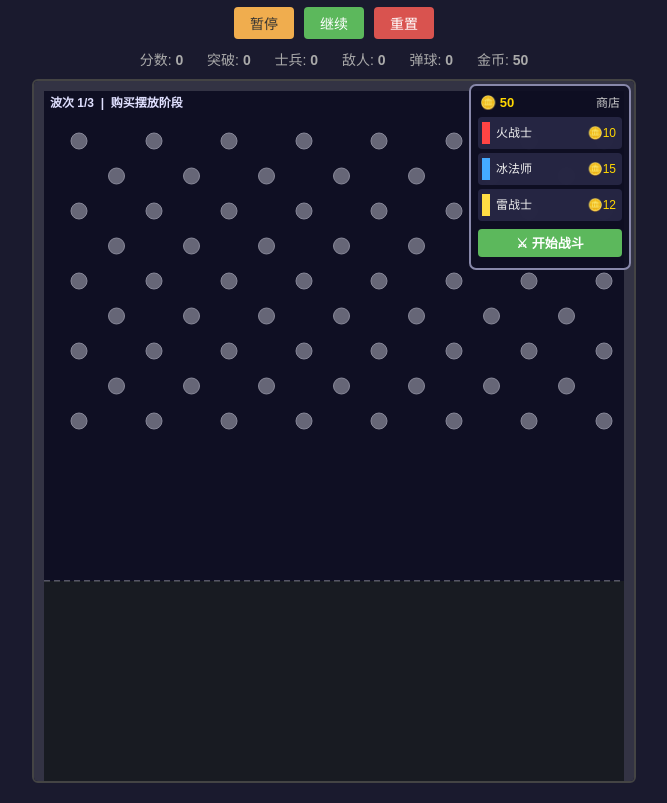
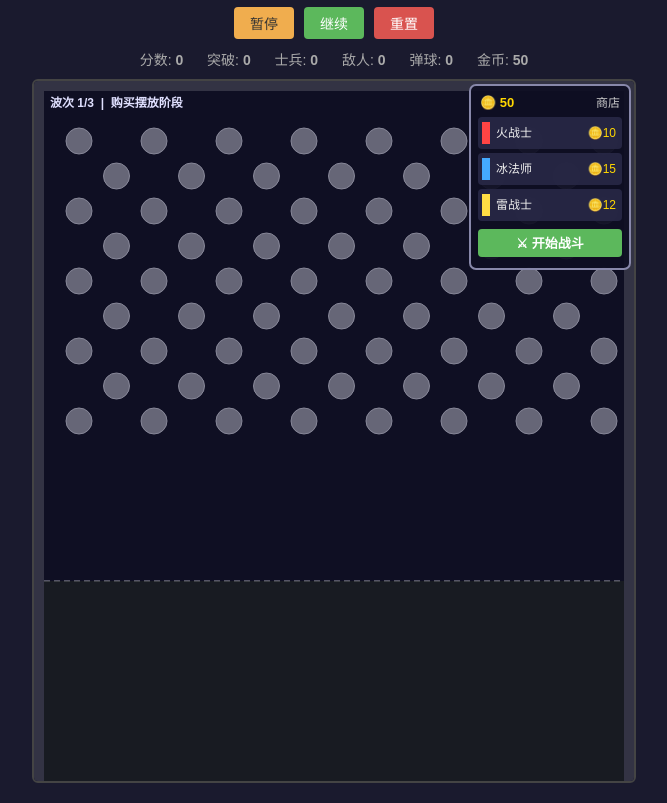
Before and after one commit to memeoo123/TDHtmlDemo, a website: page index.html in a window 1280 px wide. Shown: the part 58-861 px from the top of the page, without its empty margins (306-973 px from the left). Drawn offline with Linux system fonts and the light colour scheme.

Commit message:
修改文档，json用不了，用js

```diff
--- /dev/null
+++ b/balance-config.js
@@ -0,0 +1,10 @@
+// 游戏平衡参数配置 - 修改此文件后刷新页面即可生效
+const BALANCE_CONFIG_EXTERNAL = {
+    meleeRange: 34,
+    enemySpawnInterval: 3000,
+    maxBalls: 100,
+    maxSoldiers: 50,
+    maxEnemies: 30,
+    projectileRadius: 3,
+    unitSize: 28
+};
--- a/balance-config.json
+++ /dev/null
@@ -1,9 +0,0 @@
-{
-    "meleeRange": 16,
-    "enemySpawnInterval": 3000,
-    "maxBalls": 100,
-    "maxSoldiers": 50,
-    "maxEnemies": 30,
-    "projectileRadius": 3,
-    "unitSize": 12
-}
--- /dev/null
+++ b/enemy-config.js
@@ -0,0 +1,24 @@
+// 敌人类型配置 - 修改此文件后刷新页面即可生效
+const ENEMY_CONFIG_EXTERNAL = {
+    GRUNT: {
+        name: '步兵',
+        color: '#AA3333',
+        combatType: 'melee',
+        hp: 6,
+        attack: 1.5,
+        speed: 1,
+        score: 10
+    },
+    ARCHER: {
+        name: '弓箭手',
+        color: '#33AA33',
+        combatType: 'ranged',
+        hp: 3,
+        attack: 1,
+        speed: 0.8,
+        attackRange: 120,
+        projectileSpeed: 3,
+        attackInterval: 1200,
+        score: 15
+    }
+};
--- a/enemy-config.json
+++ /dev/null
@@ -1,23 +0,0 @@
-{
-  "GRUNT": {
-    "name": "步兵",
-    "color": "#AA3333",
-    "combatType": "melee",
-    "hp": 4,
-    "attack": 1,
-    "speed": 1,
-    "score": 10
-  },
-  "ARCHER": {
-    "name": "弓箭手",
-    "color": "#33AA33",
-    "combatType": "ranged",
-    "hp": 2,
-    "attack": 1.5,
-    "speed": 0.8,
-    "attackRange": 120,
-    "projectileSpeed": 3,
-    "attackInterval": 1200,
-    "score": 15
-  }
-}
--- a/index.html
+++ b/index.html
@@ -66,6 +66,12 @@
     <canvas id="gameCanvas" width="600" height="700"></canvas>
 
 <script src="board-config.js"></script>
+<script src="physics-config.js"></script>
+<script src="balance-config.js"></script>
+<script src="level-config.js"></script>
+<script src="piece-config.js"></script>
+<script src="enemy-config.js"></script>
+<script src="wave-config.js"></script>
 <script src="initial-layout.js"></script>
 <script src="combat-behaviors.js"></script>
 <script src="combat-renderers.js"></script>
@@ -105,20 +111,28 @@ const PhysicsConfig = {
     pinCollisionDampening: 0.92,
     wallCollisionDampening: 0.9,
     ballRadius: 5,
-    pinCollisionRadius: 8
+    pinCollisionRadius: 13
 };
 
 // ============================================================
+// 等级倍率配置（内置默认值，可被外部 JSON 覆盖）
+// ============================================================
+const LevelConfig = {
+    multipliers: [1.0, 1.0, 1.3, 1.6, 2.0, 2.5],
+    maxLevel: 5
+};
+
+// ============================================================
 // 游戏平衡参数配置（内置默认值，可被外部 JSON 覆盖）
 // ============================================================
 const BalanceConfig = {
-    meleeRange: 16,
+    meleeRange: 34,
     enemySpawnInterval: 3000,
     maxBalls: 100,
     maxSoldiers: 50,
     maxEnemies: 30,
     projectileRadius: 3,
-    unitSize: 12
+    unitSize: 28
 };
 
 // ============================================================
@@ -134,7 +148,8 @@ let PIECE_TYPES = {
         soldierHP: 5,
         soldierAttack: 2,
         soldierSpeed: 1.5,
-        price: 10
+        price: 10,
+        skill: { name: '烈焰光环', type: 'aura', damagePerSecond: 0.5, radius: 40 }
     },
     ICE: {
         name: '冰法师',
@@ -148,7 +163,8 @@ let PIECE_TYPES = {
         attackRange: 150,
         projectileSpeed: 4,
         attackInterval: 1000,
-        price: 15
+        price: 15,
+        skill: { name: '冰霜减速', type: 'slow', slowFactor: 0.5, duration: 2000 }
     },
     THUNDER: {
         name: '雷战士',
@@ -159,7 +175,8 @@ let PIECE_TYPES = {
         soldierHP: 3,
         soldierAttack: 3,
         soldierSpeed: 2,
-        price: 12
+        price: 12,
+        skill: { name: '连锁闪电', type: 'chain', chainCount: 2, chainDamageRatio: 0.5, chainRange: 60 }
     }
 };
 let PIECE_TYPE_LIST = Object.values(PIECE_TYPES);
@@ -196,10 +213,9 @@ class ChessPiece {
         this.level = level;
     }
 
-    // 等级倍率表：1→1.0, 2→1.3, 3→1.6, 4→2.0, 5→2.5
+    // 等级倍率表：从 LevelConfig 读取
     static getLevelMultiplier(level) {
-        const multipliers = [1.0, 1.0, 1.3, 1.6, 2.0, 2.5];
-        return multipliers[level] || 1.0;
+        return LevelConfig.multipliers[level] || 1.0;
     }
 
     // 获取升级后的有效属性
@@ -241,6 +257,12 @@ class ChessPiece {
         const vy = Math.sin(angle) * speed;
         // 合并基础配置与升级后的有效属性，确保 Soldier 继承增强数值
         const effectiveType = Object.assign({}, this.type, this.getEffectiveStats());
+        // 5 级棋子的弹球携带技能
+        if (this.hasSkill() && this.type.skill) {
+            effectiveType.skill = this.type.skill;
+        } else {
+            delete effectiveType.skill;
+        }
         return new Ball(this.pinPoint.x, this.pinPoint.y, vx, vy, effectiveType);
     }
 }
@@ -290,13 +312,15 @@ class Soldier {
         this.target = null;
         this.size = BalanceConfig.unitSize;
         this.direction = 1; // 士兵向右移动
+        // 5 级棋子的弹球携带技能，传递给士兵
+        this.skill = type.skill || null;
     }
     update(dt, enemies, now) {
         if (!this.alive) return;
         const behavior = COMBAT_BEHAVIORS[this.combatType];
         if (behavior) {
             behavior.findTarget(this, enemies);
-            behavior.move(this, dt);
+            behavior.move(this, dt, { enemies: enemies });
         }
         // 超出右边界移除
         if (this.x > BoardConfig.width) {
@@ -320,8 +344,8 @@ let ENEMY_TYPES = {
         name: '步兵',
         color: '#AA3333',
         combatType: 'melee',
-        hp: 4,
-        attack: 1,
+        hp: 6,
+        attack: 1.5,
         speed: 1,
         score: 10
     },
@@ -329,8 +353,8 @@ let ENEMY_TYPES = {
         name: '弓箭手',
         color: '#33AA33',
         combatType: 'ranged',
-        hp: 2,
-        attack: 1.5,
+        hp: 3,
+        attack: 1,
         speed: 0.8,
         attackRange: 120,
         projectileSpeed: 3,
@@ -365,6 +389,15 @@ class Enemy {
     }
     update(dt, soldiers, now) {
         if (!this.alive) return;
+        // 检查减速效果过期
+        if (this._slowExpiry && performance.now() >= this._slowExpiry) {
+            if (this._originalSpeed) {
+                this.speed = this._originalSpeed;
+            }
+            this._slowExpiry = null;
+            this._slowFactor = null;
+            this._originalSpeed = null;
+        }
         const behavior = COMBAT_BEHAVIORS[this.combatType];
         if (behavior) {
             behavior.findTarget(this, soldiers);
@@ -454,9 +487,24 @@ class Combat {
             if (!behavior || !behavior.canEngage(s, s.target)) continue;
             // 只有近战型才在此处理伤害（远程由 processRangedAttacks 处理）
             if (s.combatType === 'melee') {
-                s.target.takeDamage(s.attack * dt / 1000);
+                const dmg = s.attack * dt / 1000;
+                s.target.takeDamage(dmg);
                 s.takeDamage(s.target.attack * dt / 1000);
-            }
+                // 连锁闪电技能：攻击时跳跃到附近敌人
+                if (s.skill && s.skill.type === 'chain' && behavior.applyChainLightning) {
+                    behavior.applyChainLightning(s, s.target, dmg, enemies);
+                }
+            }
+        }
+        // 近战敌人主动攻击士兵（处理敌人锁定远程士兵等情况）
+        for (const e of enemies) {
+            if (!e.alive || e.combatType !== 'melee' || !e.target || !e.target.alive) continue;
+            const eBehavior = COMBAT_BEHAVIORS[e.combatType];
+            if (!eBehavior || !eBehavior.canEngage(e, e.target)) continue;
+            // 避免与近战士兵重复计算（近战vs近战已在上面处理）
+            if (e.target.combatType === 'melee') continue;
+            const dmg = e.attack * dt / 1000;
+            e.target.takeDamage(dmg);
         }
     }
 
@@ -468,11 +516,16 @@ class Combat {
             if (!behavior || !behavior.canEngage(s, s.target)) continue;
             if ((now - s.lastAttackTime) >= s.attackInterval) {
                 s.lastAttackTime = now;
-                projectiles.push(new Projectile(
+                const proj = new Projectile(
                     s.x, s.y - s.size / 2,
                     s.target.x, s.target.y - s.target.size / 2,
                     s.attack, s.projectileSpeed, true
-                ));
+                );
+                // 携带技能信息供命中时使用
+                if (s.skill) {
+                    proj._sourceSkill = s.skill;
+                }
+                projectiles.push(proj);
             }
         }
         for (const e of enemies) {
@@ -493,10 +546,18 @@ class Combat {
     static processProjectiles(projectiles, soldiers, enemies) {
         for (const p of projectiles) {
             if (!p.alive) continue;
+            let hitTarget = null;
             if (p.fromFriendly) {
-                p.checkHit(enemies);
+                hitTarget = p.checkHit(enemies);
             } else {
-                p.checkHit(soldiers);
+                hitTarget = p.checkHit(soldiers);
+            }
+            // 冰霜减速技能：投射物命中时减缓敌人速度
+            if (hitTarget && p._sourceSkill && p._sourceSkill.type === 'slow') {
+                const rangedBehavior = COMBAT_BEHAVIORS['ranged'];
+                if (rangedBehavior && rangedBehavior.applySlowEffect) {
+                    rangedBehavior.applySlowEffect({ skill: p._sourceSkill }, hitTarget);
+                }
             }
         }
     }
@@ -853,13 +914,13 @@ class Renderer {
             ctx.stroke();
             // 棋子名称
             ctx.fillStyle = '#fff';
-            ctx.font = '9px sans-serif';
+            ctx.font = '12px sans-serif';
             ctx.textAlign = 'center';
-            ctx.fillText(pin.chessPiece.type.name[0], pin.x, pin.y + 3);
+            ctx.fillText(pin.chessPiece.type.name[0], pin.x, pin.y + 4);
             // 等级标识
             const level = pin.chessPiece.level;
             ctx.fillStyle = level >= 5 ? '#FFD700' : '#ccc';
-            ctx.font = 'bold 8px sans-serif';
+            ctx.font = 'bold 10px sans-serif';
             ctx.textAlign = 'center';
             ctx.fillText('Lv.' + level, pin.x, pin.y - pin.radius - 3);
         }
@@ -1631,60 +1692,28 @@ class Game {
 }
 
 // ============================================================
-// 外部配置加载
-// ============================================================
-async function loadConfigs() {
-    try {
-        const res = await fetch('physics-config.json');
-        if (res.ok) {
-            const data = await res.json();
-            Object.assign(PhysicsConfig, data);
-            console.log('已加载外部物理参数配置');
-        }
-    } catch (e) {
-        console.warn('加载 physics-config.json 失败，使用内置默认配置', e);
-    }
-    try {
-        const res = await fetch('balance-config.json');
-        if (res.ok) {
-            const data = await res.json();
-            Object.assign(BalanceConfig, data);
-            console.log('已加载外部平衡参数配置');
-        }
-    } catch (e) {
-        console.warn('加载 balance-config.json 失败，使用内置默认配置', e);
-    }
-    try {
-        const res = await fetch('piece-config.json');
-        if (res.ok) {
-            const data = await res.json();
-            PIECE_TYPES = data;
-            PIECE_TYPE_LIST = Object.values(PIECE_TYPES);
-            console.log('已加载外部棋子配置');
-        }
-    } catch (e) {
-        console.warn('加载 piece-config.json 失败，使用内置默认配置', e);
-    }
-    try {
-        const res = await fetch('enemy-config.json');
-        if (res.ok) {
-            const data = await res.json();
-            ENEMY_TYPES = data;
-            ENEMY_TYPE_LIST = Object.values(ENEMY_TYPES);
-            console.log('已加载外部敌人配置');
-        }
-    } catch (e) {
-        console.warn('加载 enemy-config.json 失败，使用内置默认配置', e);
-    }
-    try {
-        const res = await fetch('wave-config.json');
-        if (res.ok) {
-            const data = await res.json();
-            WAVE_CONFIGS = data;
-            console.log('已加载外部波次配置');
-        }
-    } catch (e) {
-        console.warn('加载 wave-config.json 失败，使用内置默认配置', e);
+// 外部配置加载（从外部 JS 全局变量覆盖内置默认值）
+// ============================================================
+function loadConfigs() {
+    if (typeof PHYSICS_CONFIG_EXTERNAL !== 'undefined') {
+        Object.assign(PhysicsConfig, PHYSICS_CONFIG_EXTERNAL);
+    }
+    if (typeof BALANCE_CONFIG_EXTERNAL !== 'undefined') {
+        Object.assign(BalanceConfig, BALANCE_CONFIG_EXTERNAL);
+    }
+    if (typeof LEVEL_CONFIG_EXTERNAL !== 'undefined') {
+        Object.assign(LevelConfig, LEVEL_CONFIG_EXTERNAL);
+    }
+    if (typeof PIECE_CONFIG_EXTERNAL !== 'undefined') {
+        PIECE_TYPES = PIECE_CONFIG_EXTERNAL;
+        PIECE_TYPE_LIST = Object.values(PIECE_TYPES);
+    }
+    if (typeof ENEMY_CONFIG_EXTERNAL !== 'undefined') {
+        ENEMY_TYPES = ENEMY_CONFIG_EXTERNAL;
+        ENEMY_TYPE_LIST = Object.values(ENEMY_TYPES);
+    }
+    if (typeof WAVE_CONFIG_EXTERNAL !== 'undefined') {
+        WAVE_CONFIGS = WAVE_CONFIG_EXTERNAL;
     }
 }
 
@@ -1694,10 +1723,9 @@ async function loadConfigs() {
 const canvas = document.getElementById('gameCanvas');
 const game = new Game(canvas);
 
-loadConfigs().then(() => {
-    game.init();
-    game.start();
-});
+loadConfigs();
+game.init();
+game.start();
 
 // 按钮事件
 document.getElementById('btn-pause').addEventListener('click', () => game.pause());
--- /dev/null
+++ b/level-config.js
@@ -0,0 +1,5 @@
+// 等级倍率配置 - 修改此文件后刷新页面即可生效
+const LEVEL_CONFIG_EXTERNAL = {
+    multipliers: [1.0, 1.0, 1.3, 1.6, 2.0, 2.5],
+    maxLevel: 5
+};
--- /dev/null
+++ b/physics-config.js
@@ -0,0 +1,8 @@
+// 物理参数配置 - 修改此文件后刷新页面即可生效
+const PHYSICS_CONFIG_EXTERNAL = {
+    gravity: 0.15,
+    pinCollisionDampening: 0.92,
+    wallCollisionDampening: 0.9,
+    ballRadius: 5,
+    pinCollisionRadius: 13
+};
--- a/physics-config.json
+++ /dev/null
@@ -1,7 +0,0 @@
-{
-    "gravity": 0.15,
-    "pinCollisionDampening": 0.92,
-    "wallCollisionDampening": 0.9,
-    "ballRadius": 5,
-    "pinCollisionRadius": 8
-}
--- /dev/null
+++ b/piece-config.js
@@ -0,0 +1,58 @@
+// 棋子类型配置 - 修改此文件后刷新页面即可生效
+const PIECE_CONFIG_EXTERNAL = {
+    FIRE: {
+        name: '火战士',
+        color: '#FF4444',
+        fireInterval: 2000,
+        ballSpeed: 3,
+        combatType: 'melee',
+        soldierHP: 5,
+        soldierAttack: 2,
+        soldierSpeed: 1.5,
+        price: 10,
+        skill: {
+            name: '烈焰光环',
+            type: 'aura',
+            damagePerSecond: 0.5,
+            radius: 40
+        }
+    },
+    ICE: {
+        name: '冰法师',
+        color: '#44AAFF',
+        fireInterval: 3000,
+        ballSpeed: 2,
+        combatType: 'ranged',
+        soldierHP: 3,
+        soldierAttack: 1.5,
+        soldierSpeed: 1,
+        attackRange: 150,
+        projectileSpeed: 4,
+        attackInterval: 1000,
+        price: 15,
+        skill: {
+            name: '冰霜减速',
+            type: 'slow',
+            slowFactor: 0.5,
+            duration: 2000
+        }
+    },
+    THUNDER: {
+        name: '雷战士',
+        color: '#FFDD44',
+        fireInterval: 1500,
+        ballSpeed: 4,
+        combatType: 'melee',
+        soldierHP: 3,
+        soldierAttack: 3,
+        soldierSpeed: 2,
+        price: 12,
+        skill: {
+            name: '连锁闪电',
+            type: 'chain',
+            chainCount: 2,
+            chainDamageRatio: 0.5,
+            chainRange: 60
+        }
+    }
+};
--- a/piece-config.json
+++ /dev/null
@@ -1,38 +0,0 @@
-{
-  "FIRE": {
-    "name": "火战士",
-    "color": "#FF4444",
-    "fireInterval": 2000,
-    "ballSpeed": 3,
-    "combatType": "melee",
-    "soldierHP": 5,
-    "soldierAttack": 2,
-    "soldierSpeed": 1.5,
-    "price": 10
-  },
-  "ICE": {
-    "name": "冰法师",
-    "color": "#44AAFF",
-    "fireInterval": 3000,
-    "ballSpeed": 2,
-    "combatType": "ranged",
-    "soldierHP": 3,
-    "soldierAttack": 1.5,
-    "soldierSpeed": 1,
-    "attackRange": 150,
-    "projectileSpeed": 4,
-    "attackInterval": 1000,
-    "price": 15
-  },
-  "THUNDER": {
-    "name": "雷战士",
-    "color": "#FFDD44",
-    "fireInterval": 1500,
-    "ballSpeed": 4,
-    "combatType": "melee",
-    "soldierHP": 3,
-    "soldierAttack": 3,
-    "soldierSpeed": 2,
-    "price": 12
-  }
-}
--- /dev/null
+++ b/wave-config.js
@@ -0,0 +1,26 @@
+// 波次配置 - 修改此文件后刷新页面即可生效
+const WAVE_CONFIG_EXTERNAL = [
+    {
+        wave: 1,
+        enemies: [
+            { type: 'GRUNT', count: 5 }
+        ],
+        spawnInterval: 3000
+    },
+    {
+        wave: 2,
+        enemies: [
+            { type: 'GRUNT', count: 5 },
+            { type: 'ARCHER', count: 3 }
+        ],
+        spawnInterval: 2500
+    },
+    {
+        wave: 3,
+        enemies: [
+            { type: 'GRUNT', count: 8 },
+            { type: 'ARCHER', count: 5 }
+        ],
+        spawnInterval: 2000
+    }
+];
--- a/wave-config.json
+++ /dev/null
@@ -1,25 +0,0 @@
-[
-    {
-        "wave": 1,
-        "enemies": [
-            { "type": "GRUNT", "count": 5 }
-        ],
-        "spawnInterval": 3000
-    },
-    {
-        "wave": 2,
-        "enemies": [
-            { "type": "GRUNT", "count": 5 },
-            { "type": "ARCHER", "count": 3 }
-        ],
-        "spawnInterval": 2500
-    },
-    {
-        "wave": 3,
-        "enemies": [
-            { "type": "GRUNT", "count": 8 },
-            { "type": "ARCHER", "count": 5 }
-        ],
-        "spawnInterval": 2000
-    }
-]
```
Also changed, not shown: board-config.json (deleted, +0 -14 lines), combat-behaviors.js (+81 -3 lines), .kiro/skills/extract-config.md (added), .kiro/specs/pinball-chess-game/tasks.md, .kiro/steering/boss.md (added), .kiro/steering/game-conventions.md.
